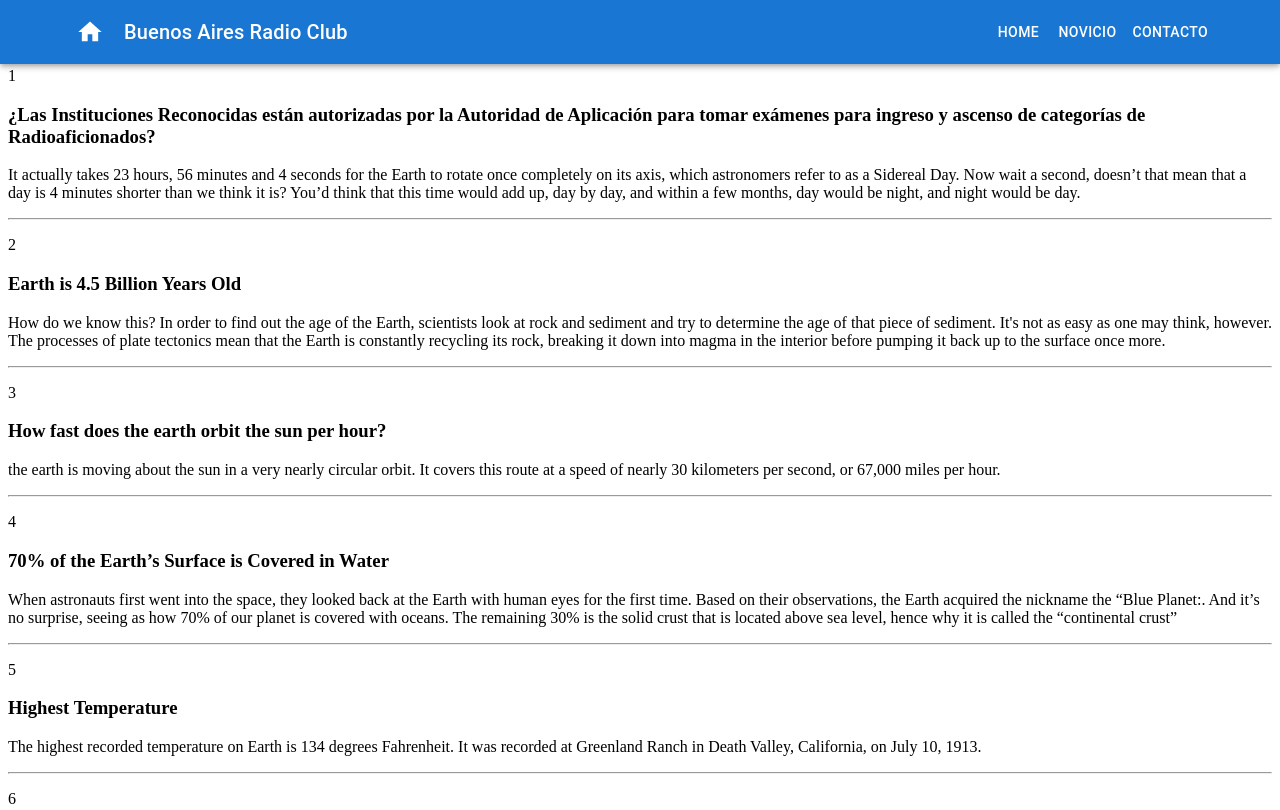
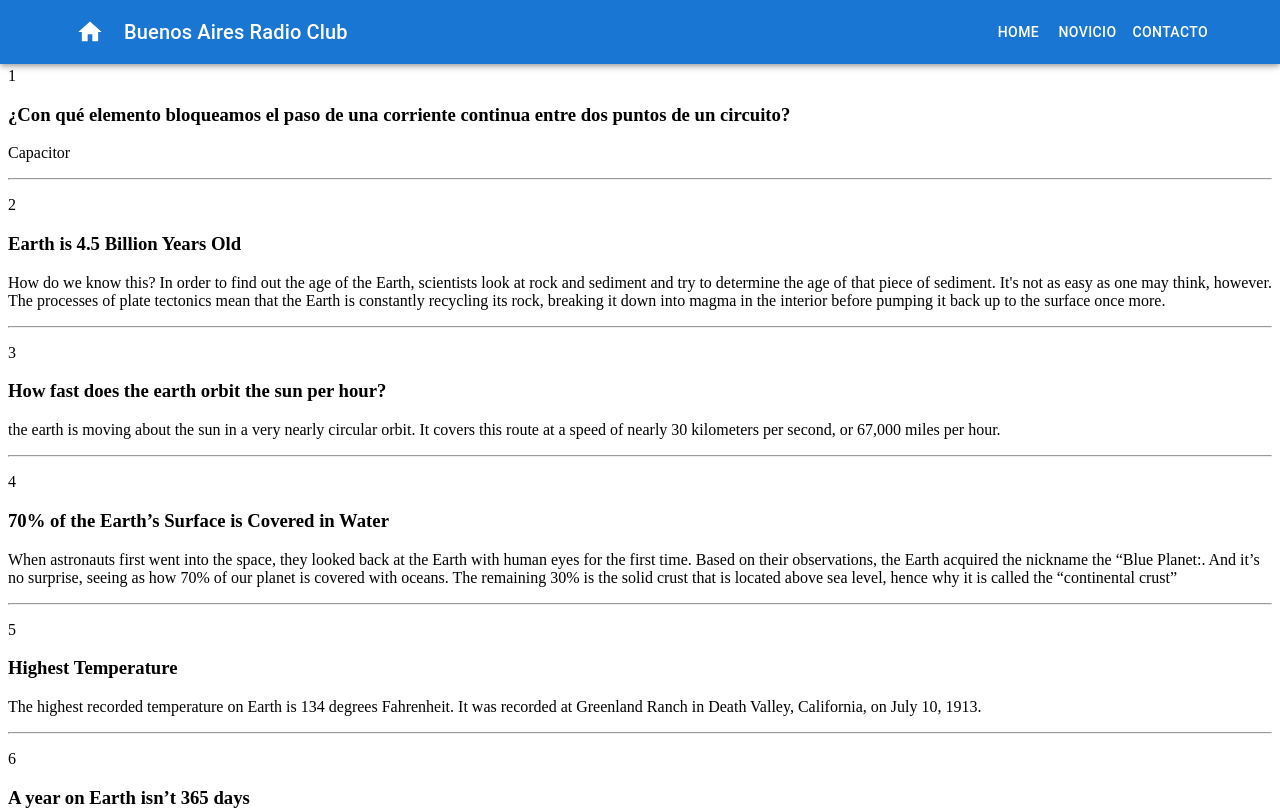
Before and after one commit to ltiisidii/rf-examen-react, a React (Create React App) app in the folder lu4bb-examen/: page /info-tecnica in a window 1280 px wide. Shown: the top 810 px of the page. Built offline with nearby package versions, Linux system fonts and the light colour scheme.

Commit message:
infoReglamentacion

```diff
--- a/lu4bb-examen/src/component/InfoReglamentacion.js
+++ b/lu4bb-examen/src/component/InfoReglamentacion.js
@@ -1,6 +1,6 @@
 
 import React from 'react';
-import facts  from '../sources/facts-novicio-tecnica.json';
+import facts  from '../sources/facts-novicio-reglamentacion.json';
 
 const InfoReglamentacion = () => {
   return (
--- a/lu4bb-examen/src/sources/facts-novicio-tecnica.json
+++ b/lu4bb-examen/src/sources/facts-novicio-tecnica.json
@@ -2,8 +2,8 @@
 
     {
         "id": "1",
-        "title": "¿Las Instituciones Reconocidas están autorizadas por la Autoridad de Aplicación para tomar exámenes para ingreso y ascenso de categorías de Radioaficionados?",
-        "content": "It actually takes 23 hours, 56 minutes and 4 seconds for the Earth to rotate once completely on its axis, which astronomers refer to as a Sidereal Day. Now wait a second, doesn’t that mean that a day is 4 minutes shorter than we think it is? You’d think that this time would add up, day by day, and within a few months, day would be night, and night would be day."
+        "title": "¿Con qué elemento bloqueamos el paso de una corriente continua entre dos puntos de un circuito?",
+        "content": "Capacitor"
    },
     {
         "id": "2",
```
